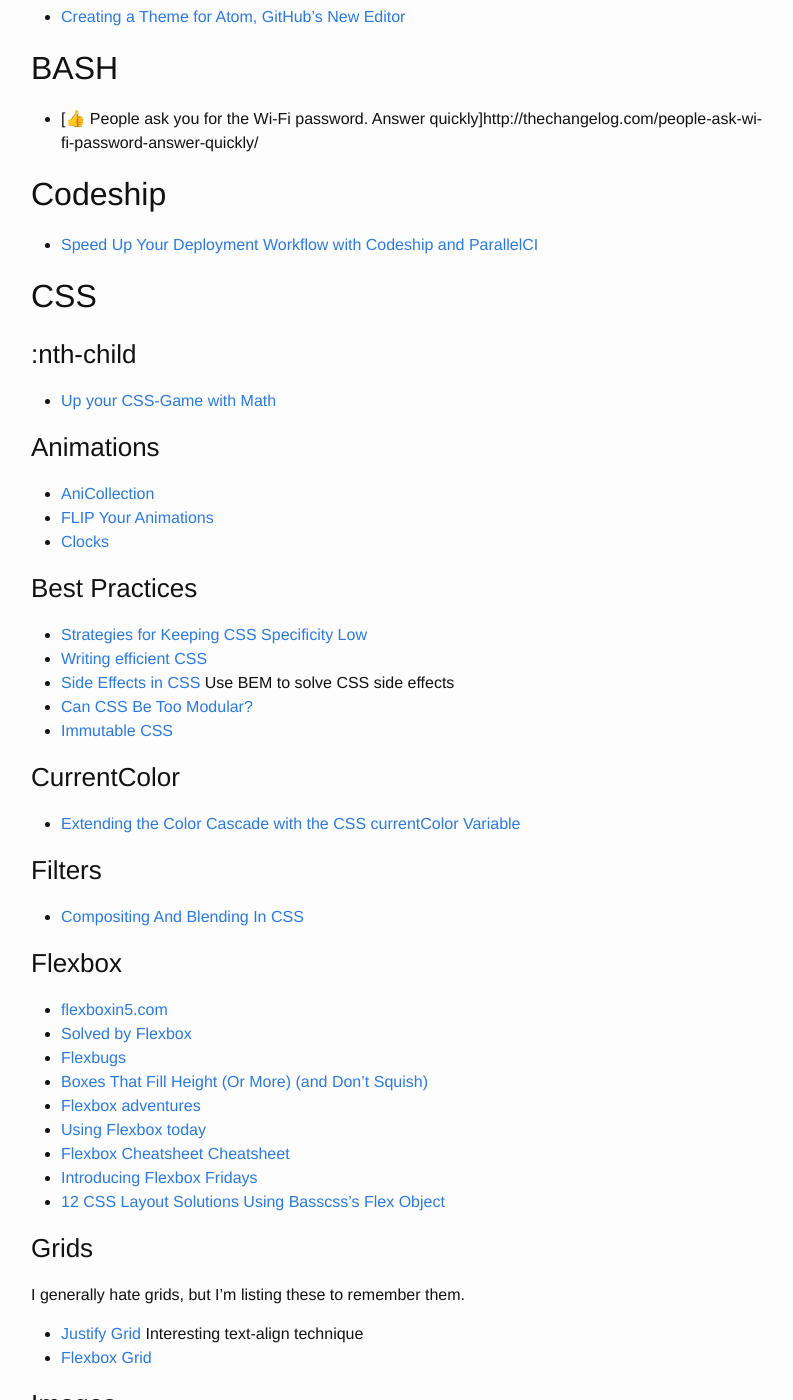
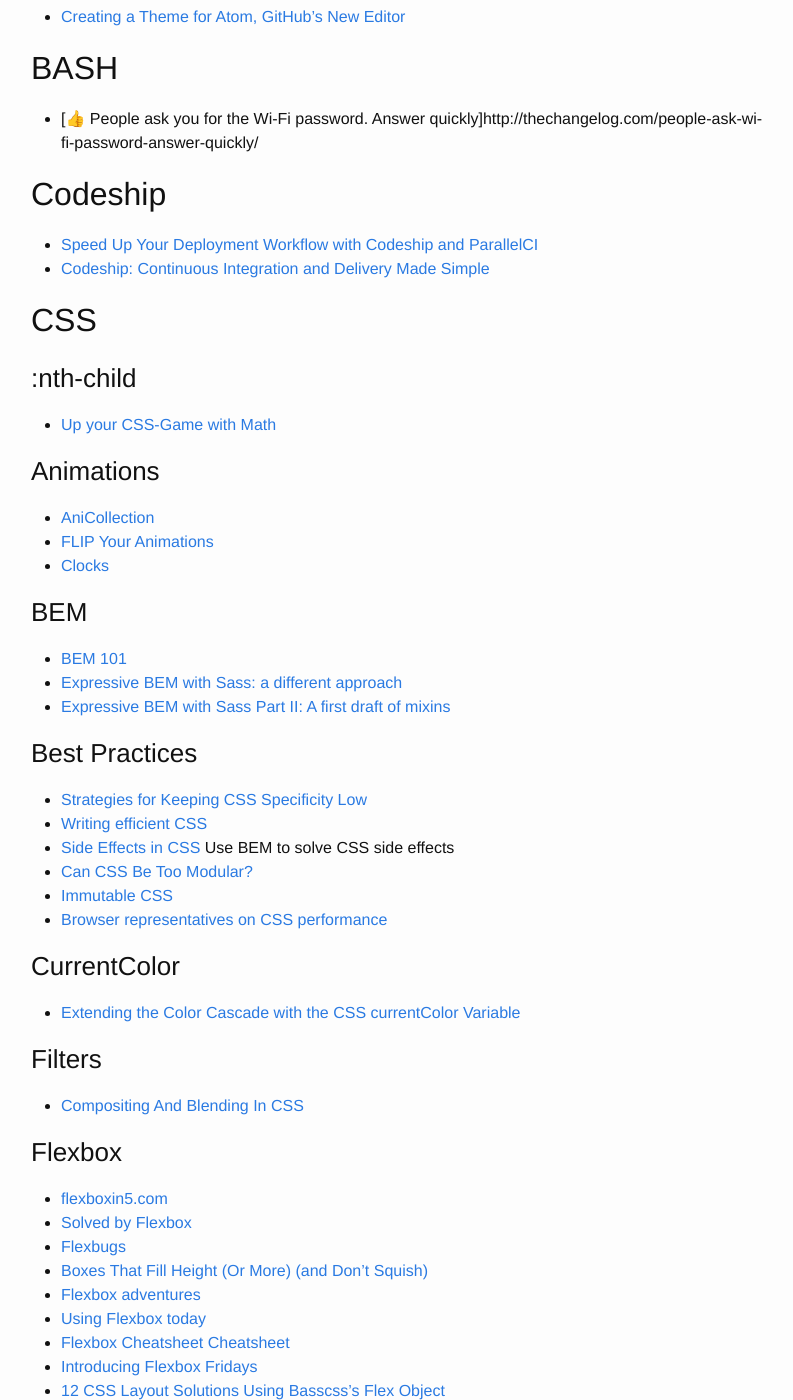
Before and after one commit to brownerd/brownerd.github.io, a Jekyll site: the page built from _posts/2015-01-01-reading-list-2015.md, in a window 1280 px wide and 1400 px high, scrolled down 2274 px. Shown: the whole window, without its empty margins (239-1032 px from the left). Built offline with Jekyll 4.4.1, drawn with Linux system fonts in a browser that asks for light colours; emoji names are drawn with the system emoji font; some of the changed text lies outside the part shown.

Commit message:
add BEM and XSS

```diff
--- a/_posts/2015-01-01-reading-list-2015.md
+++ b/_posts/2015-01-01-reading-list-2015.md
@@ -118,9 +118,12 @@ Here are the agencies, people and sites that I was most influenced by in 2015
 
 
 
+
+
+
 ## Codeship
 - [Speed Up Your Deployment Workflow with Codeship and ParallelCI](https://scotch.io/tutorials/speed-up-your-deployment-workflow-with-codeship-and-parallelcihttps://scotch.io/tutorials/speed-up-your-deployment-workflow-with-codeship-and-parallelci)
-
+- [Codeship: Continuous Integration and Delivery Made Simple](https://code.tutsplus.com/tutorials/codeship-continuous-integration-and-delivery-made-simple--cms-23517https://code.tutsplus.com/tutorials/codeship-continuous-integration-and-delivery-made-simple--cms-23517)
 
 
 
@@ -142,13 +145,22 @@ Here are the agencies, people and sites that I was most influenced by in 2015
 
 
 
+
+### BEM
+- [BEM 101](https://css-tricks.com/bem-101/https://css-tricks.com/bem-101/)
+- [Expressive BEM with Sass: a different approach](http://codepen.io/andersschmidt/thoughts/expressive-bem-with-sass-a-different-approachhttp://codepen.io/andersschmidt/thoughts/expressive-bem-with-sass-a-different-approach)
+- [Expressive BEM with Sass Part II: A first draft of mixins](http://codepen.io/andersschmidt/thoughts/expressive-bem-with-sass-part-ii-a-first-draft-of-mixinshttp://codepen.io/andersschmidt/thoughts/expressive-bem-with-sass-part-ii-a-first-draft-of-mixins)
+
+
+
+
 ### Best Practices
 - [Strategies for Keeping CSS Specificity Low](http://css-tricks.com/strategies-keeping-css-specificity-low/)
 - [Writing efficient CSS](https://developer.mozilla.org/en-US/docs/Web/Guide/CSS/Writing_efficient_CSS)
 - [Side Effects in CSS](http://philipwalton.com/articles/side-effects-in-css/http://philipwalton.com/articles/side-effects-in-css/) Use BEM to solve CSS side effects
 - [Can CSS Be Too Modular?](http://csswizardry.com/2015/03/can-css-be-too-modular/http://csswizardry.com/2015/03/can-css-be-too-modular/)
 - [Immutable CSS](http://csswizardry.com/2015/03/immutable-css/http://csswizardry.com/2015/03/immutable-css/)
-
+- [Browser representatives on CSS performance](http://benfrain.com/browser-representatives-on-css-performance/)
 
 
 
```
Also changed, not shown: other parts of _posts/2015-01-01-reading-list-2015.md (+2 -1 lines).
